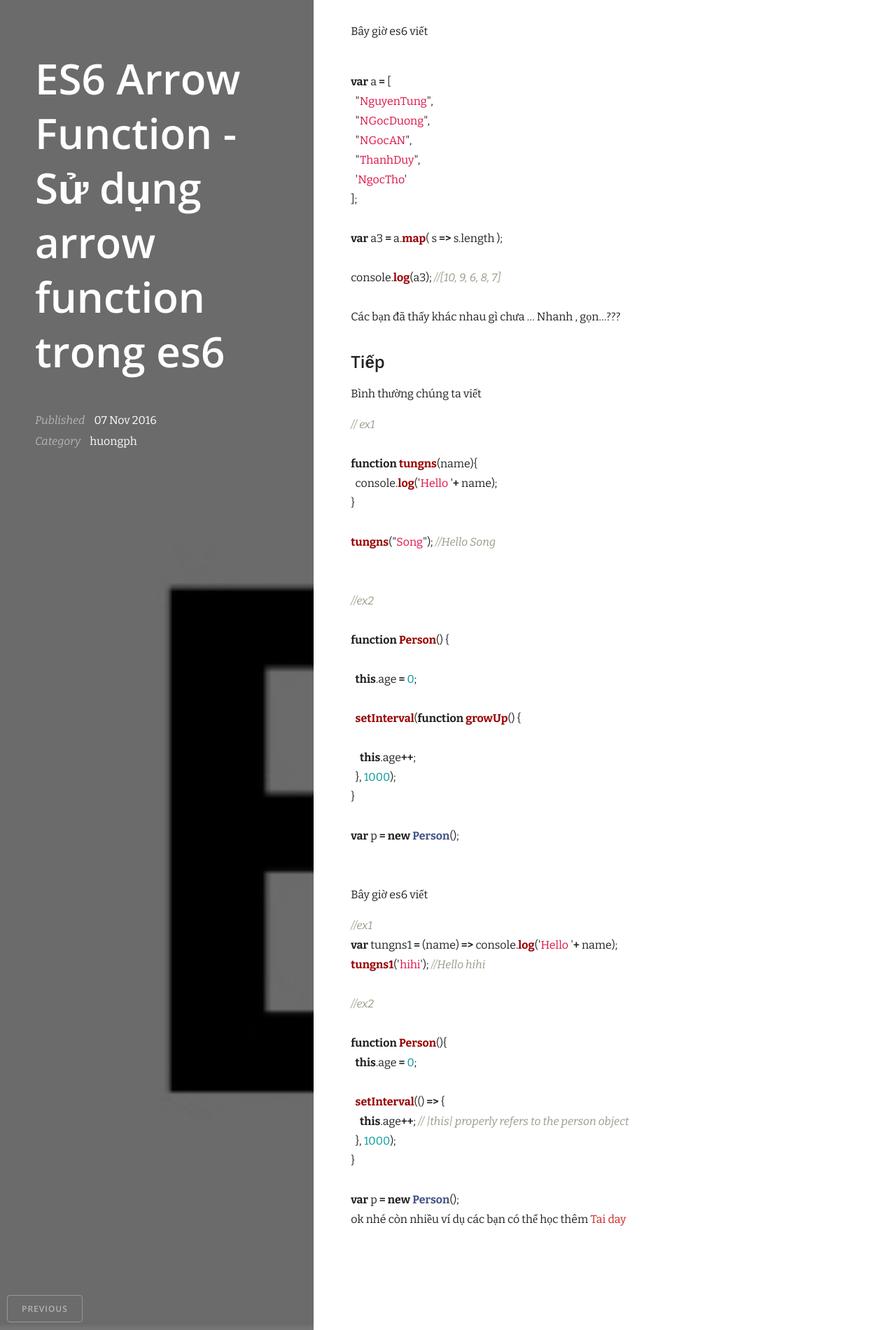
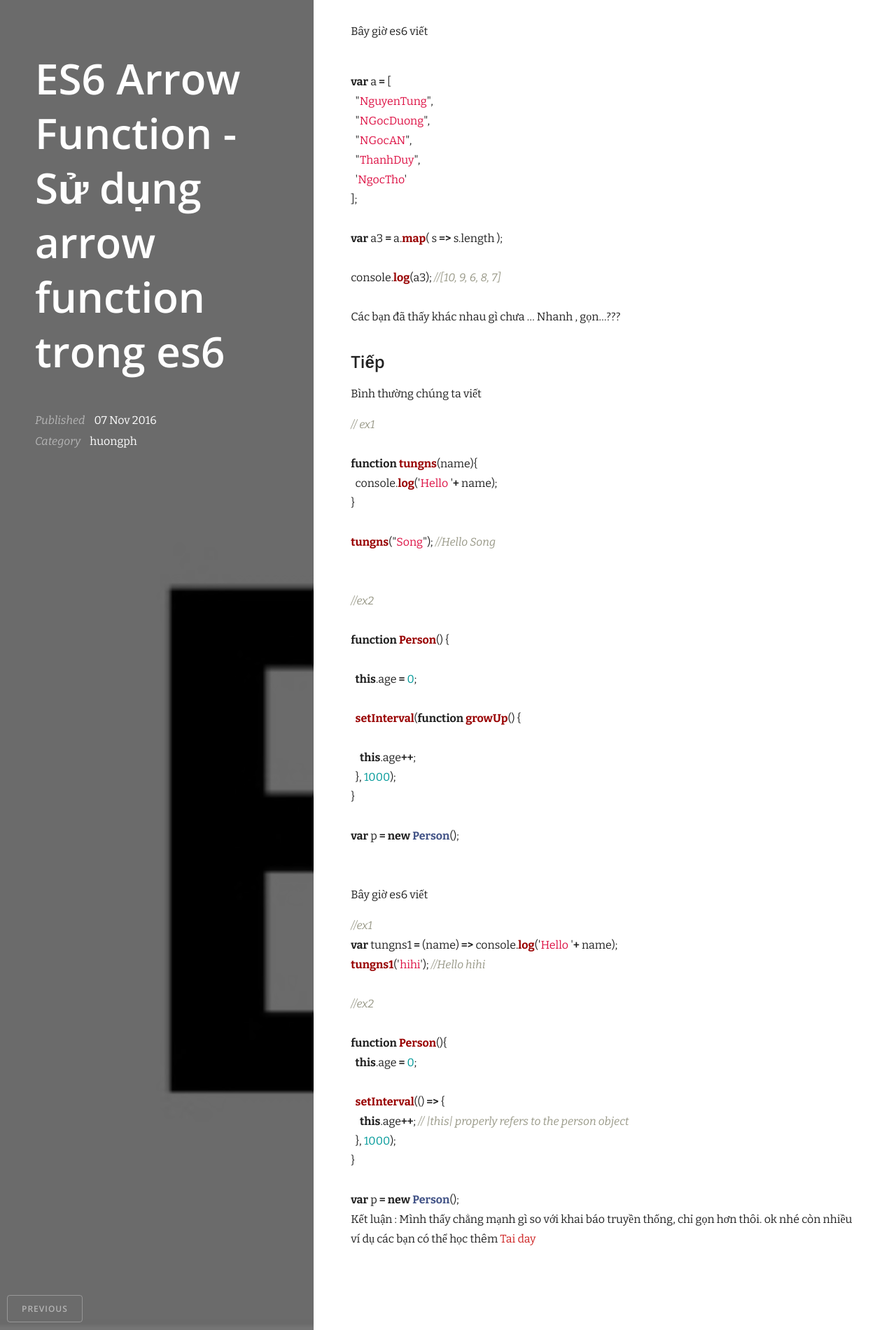
Before and after one commit to es6script/es6script.github.io, a Jekyll site: the page built from _posts/2016-11-07-tim-hieu-arrow-function-trong-es6.md, in a window 1280 px wide. Shown: the part 1173-3074 px from the top of the page at 70% size. Built offline with Jekyll 4.4.1, drawn with Linux system fonts in a browser that asks for light colours; nearby versions of some CDN libraries; Markdown is read by kramdown in place of the engine named in the settings.

Commit message:
Update 2016-11-07-tim-hieu-arrow-function-trong-es6.md

````diff
--- a/_posts/2016-11-07-tim-hieu-arrow-function-trong-es6.md
+++ b/_posts/2016-11-07-tim-hieu-arrow-function-trong-es6.md
@@ -123,5 +123,5 @@ function Person(){
 
 var p = new Person();
 ```
-
+Kết luận : Mình thấy chẳng mạnh gì so với khai báo truyền thống, chỉ gọn hơn thôi.
 ok nhé còn nhiều ví dụ các bạn có thể học thêm [Tai day](https://developer.mozilla.org/vi/docs/Web/JavaScript/Reference/Functions/Arrow_functions)
````
